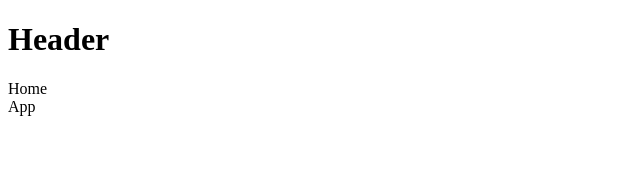
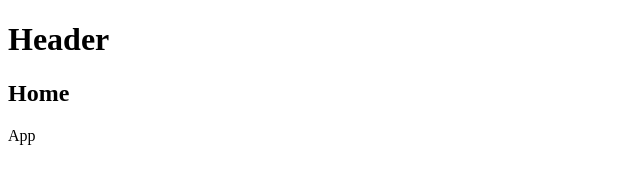
Before and after one commit to Leif-W/Caspian, a Next.js app: page / in a window 1280 px wide. Shown: the top 195 px of the page, without its empty margins (0-640 px from the left). Built offline with nearby package versions, Linux system fonts and the light colour scheme.

Commit message:
🟡(ref) Use semantic HTML and React fragment

```diff
--- a/src/components/Header.js
+++ b/src/components/Header.js
@@ -2,9 +2,9 @@
 
 const Header = () => {
 	return(
-		<div>
+		<header>
 			<h1>Header</h1>
-		</div>
+		</header>
 	);
 };
 
--- a/src/pages/_app.js
+++ b/src/pages/_app.js
@@ -2,10 +2,10 @@
 
 const App = ({Component, pageProps}) => {
 	return(
-		<div>
+		<>
 			<Component {...pageProps} />
 			App
-		</div>
+		</>
 	);
 };
 
--- a/src/pages/index.js
+++ b/src/pages/index.js
@@ -4,13 +4,15 @@ import Header from '../components/Header';
 
 const Home = () => {
 	return(
-		<div>
+		<>
 			{/* Header */}
 			<Header />
 
 			{/* Content */}
-			Home
-		</div>
+			<main>
+				<h2>Home</h2>
+			</main>
+		</>
 	);
 };
 
```
